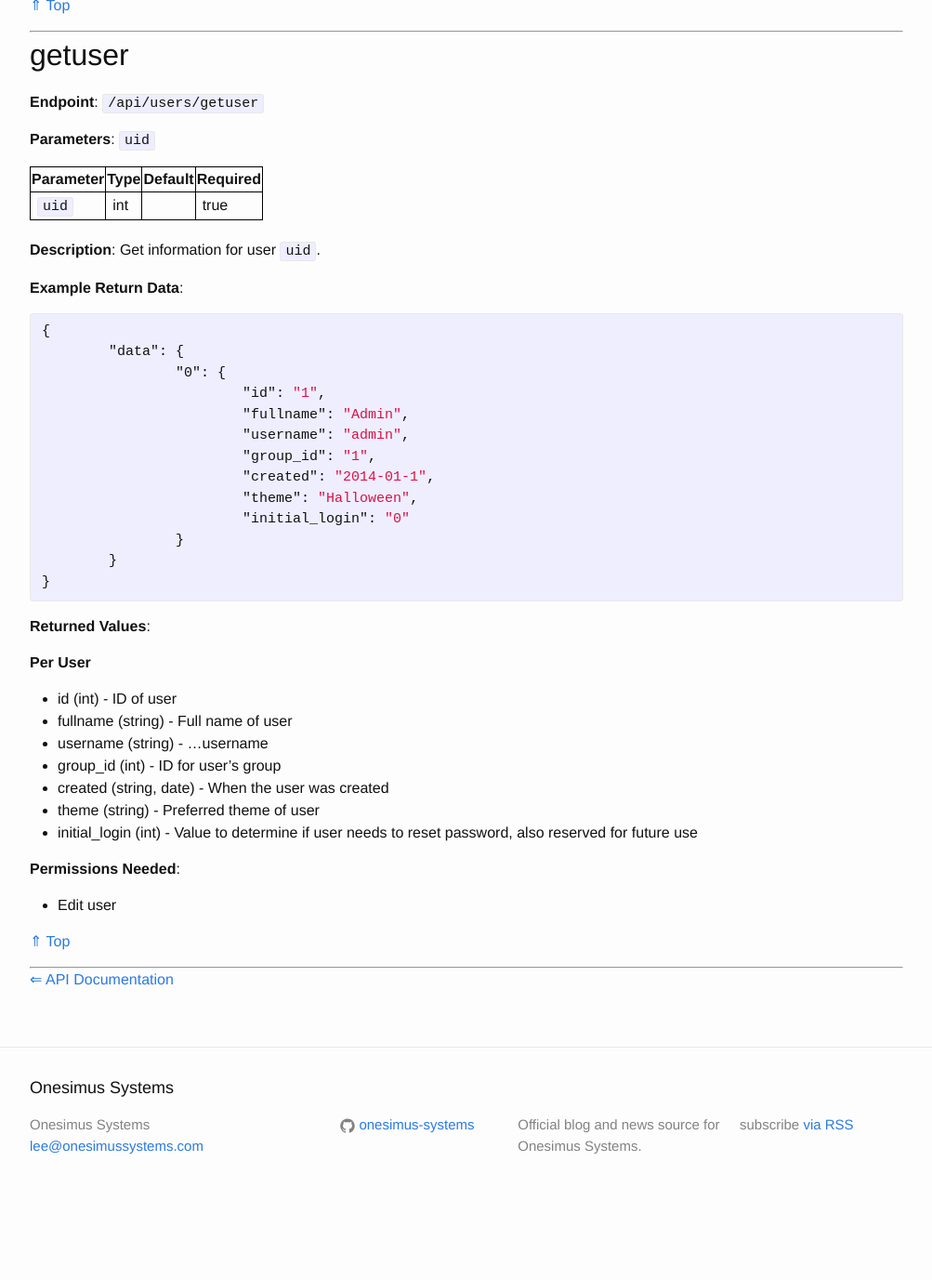
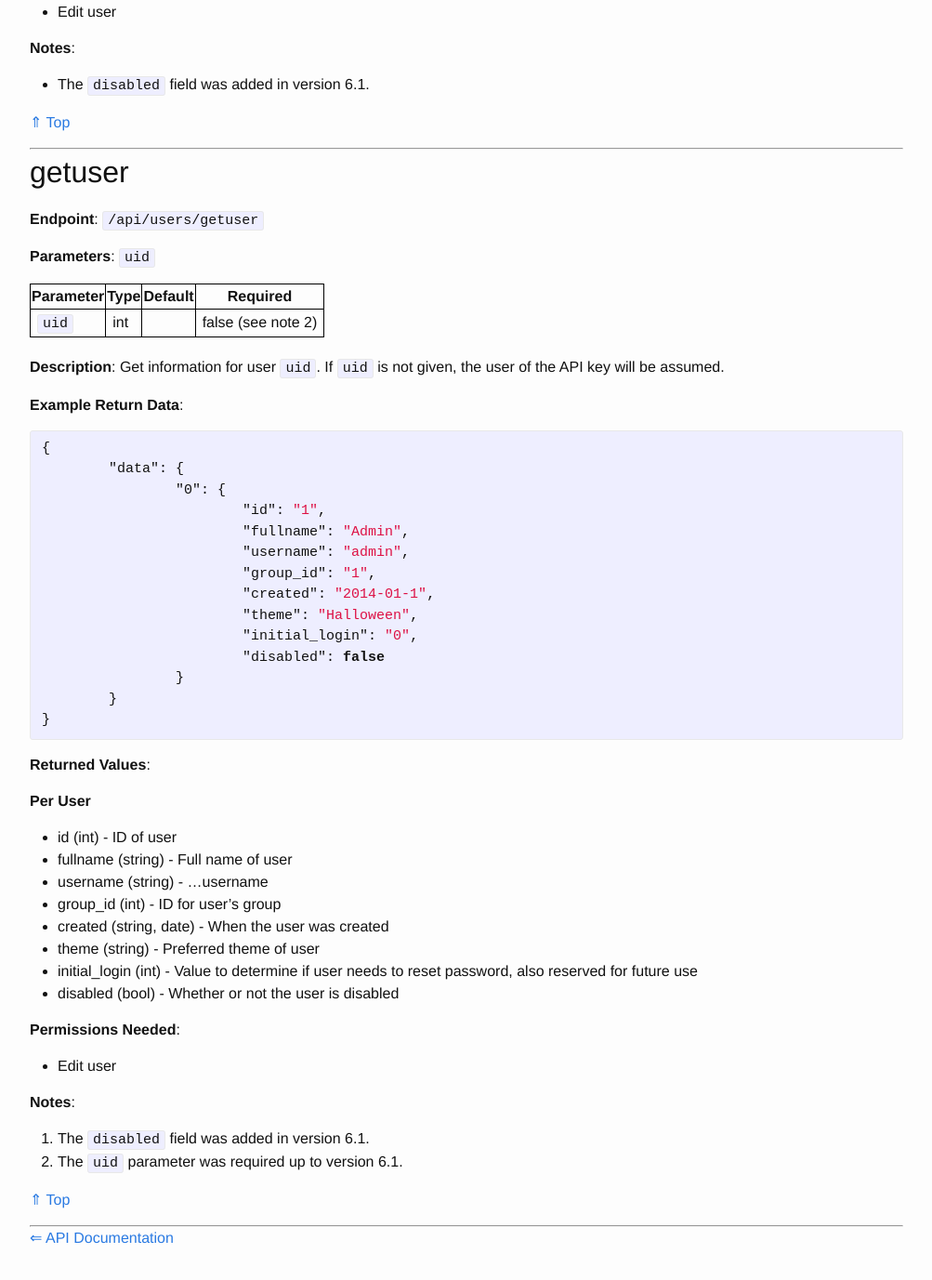
Before and after one commit to onesimus-systems/onesimus-systems.github.io, a Jekyll site: the page built from dandelion/api/users.md, in a window 1280 px wide and 1400 px high, scrolled down 5407 px. Shown: the top 1377 px of the window at 93% size, without its empty margins (138-1141 px from the left). Built offline with Jekyll 4.4.1, drawn with Linux system fonts in a browser that asks for light colours; before the commit the page ends 6711 px from its top, so only the background shows below that; some of the changed text lies outside the part shown.

Commit message:
Updated API documentation for 6.1, added instance information endpoint

```diff
--- a/dandelion/api/users.md
+++ b/dandelion/api/users.md
@@ -257,7 +257,8 @@ getusers
 			"group_id": "1",
 			"created": "2014-01-1",
 			"theme": "Halloween",
-			"initial_login": "0"
+			"initial_login": "0",
+			"disabled": false
 		}
 	}
 }
@@ -274,10 +275,15 @@ getusers
 - created (string, date) - When the user was created
 - theme (string) - Preferred theme of user
 - initial_login (int) - Value to determine if user needs to reset password, also reserved for future use
+- disabled (bool) - Whether or not the user is disabled
 
 **Permissions Needed**:
 
 - Edit user
+
+**Notes**:
+
+- The `disabled` field was added in version 6.1.
 
 [&#8657; Top](#index)
 
@@ -292,9 +298,9 @@ getuser
 
 | Parameter     | Type   | Default | Required |
 |---------------|--------|---------|----------|
-| `uid`         | int    |         | true     |
+| `uid`         | int    |         | false (see note 2) |
 
-**Description**: Get information for user `uid`.
+**Description**: Get information for user `uid`. If `uid` is not given, the user of the API key will be assumed.
 
 **Example Return Data**:
 
@@ -308,7 +314,8 @@ getuser
 			"group_id": "1",
 			"created": "2014-01-1",
 			"theme": "Halloween",
-			"initial_login": "0"
+			"initial_login": "0",
+			"disabled": false
 		}
 	}
 }
@@ -325,10 +332,16 @@ getuser
 - created (string, date) - When the user was created
 - theme (string) - Preferred theme of user
 - initial_login (int) - Value to determine if user needs to reset password, also reserved for future use
+- disabled (bool) - Whether or not the user is disabled
 
 **Permissions Needed**:
 
 - Edit user
+
+**Notes**:
+
+1. The `disabled` field was added in version 6.1.
+2. The `uid` parameter was required up to version 6.1.
 
 [&#8657; Top](#index)
 
```
Also changed, not shown: dandelion/api/dandelion.md (added, +50 -0 lines), dandelion/api/index.md (+2 -0 lines), dandelion/api/key-mgnt.md (+1 -1 lines).
